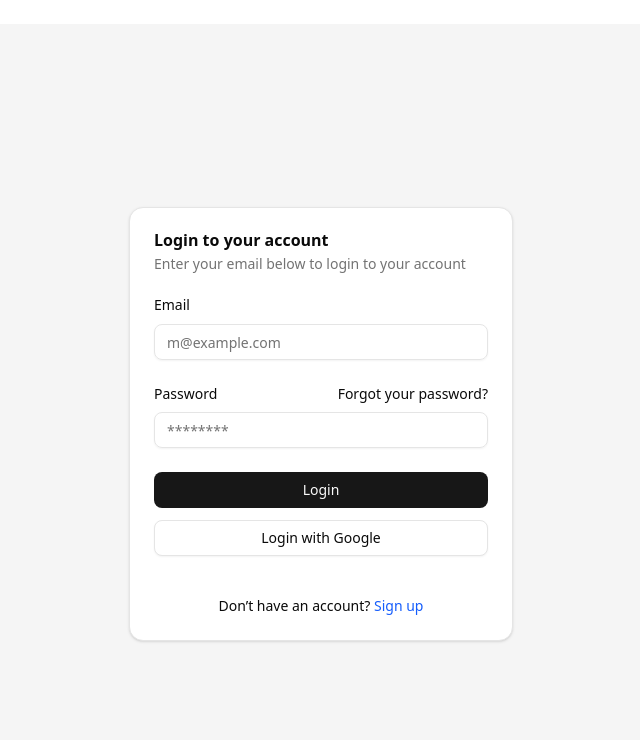
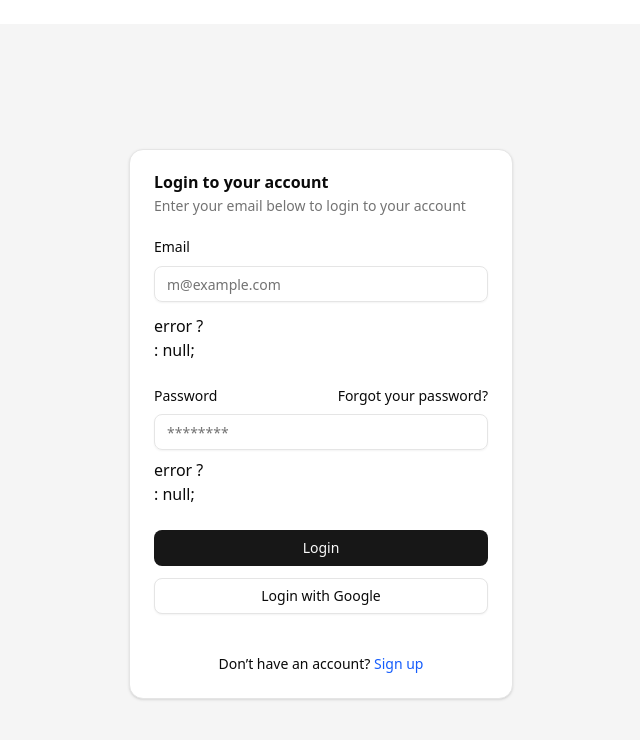
Before and after one commit to ruebeniosdev/PocketTodo, a React (Vite) app: page /login in a window 1280 px wide. Shown: the top 740 px of the page, without its empty margins (319-959 px from the left). Built offline with nearby package versions, Linux system fonts and the light colour scheme; no server answers; what pocketbase would draw is missing.

Commit message:
fix: typescript errors

```diff
--- a/src/components/Auth/FieldError.tsx
+++ b/src/components/Auth/FieldError.tsx
@@ -1,2 +1,7 @@
-export const FieldError = ({ error }: { error?: string }) =>
-  error ? <div className="text-red-500 text-sm">{error}</div> : null;
+export const FieldError = ({ error }: { error?: string }) => {
+  return (
+    <div>
+      error ? <div className="text-red-500 text-sm">{error}</div> : null;
+    </div>
+  );
+};
```
